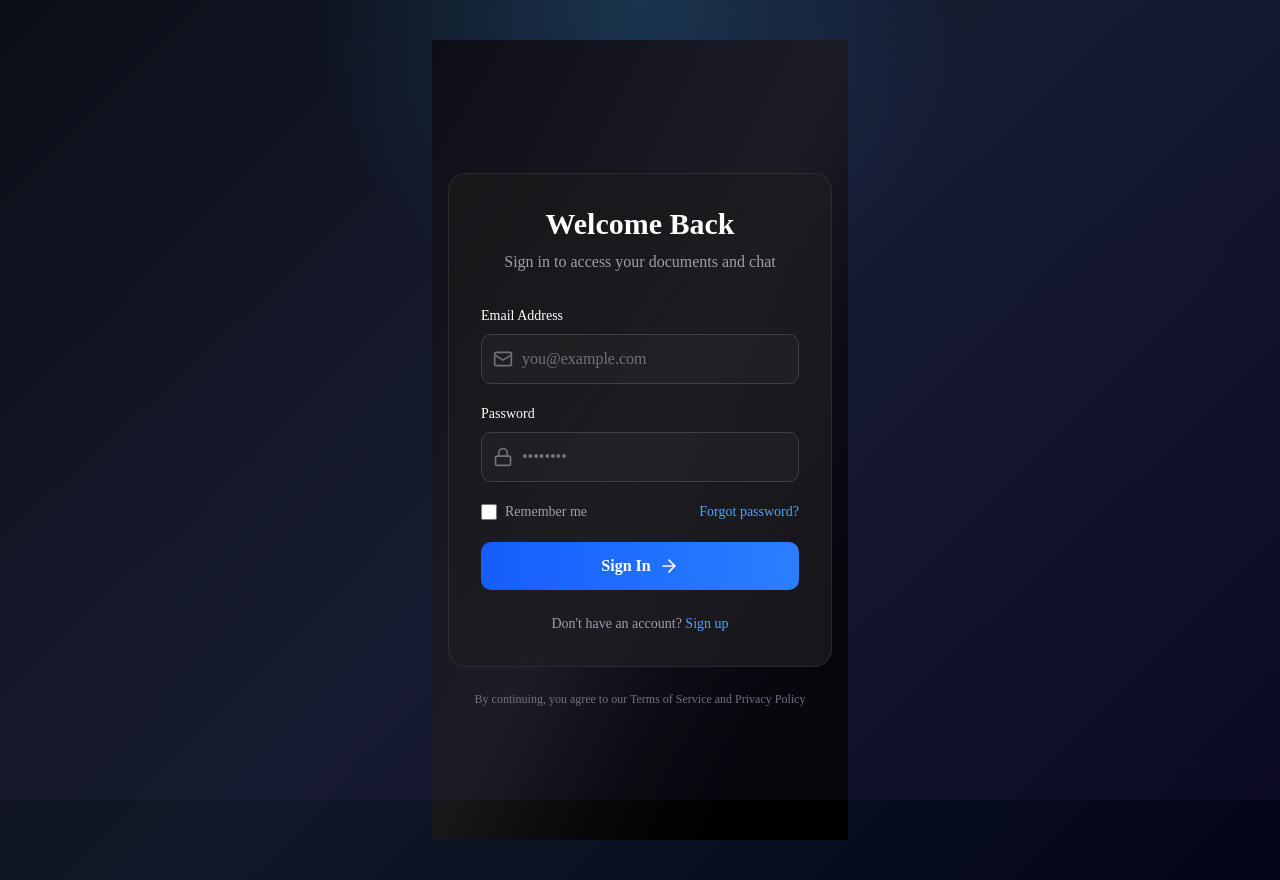
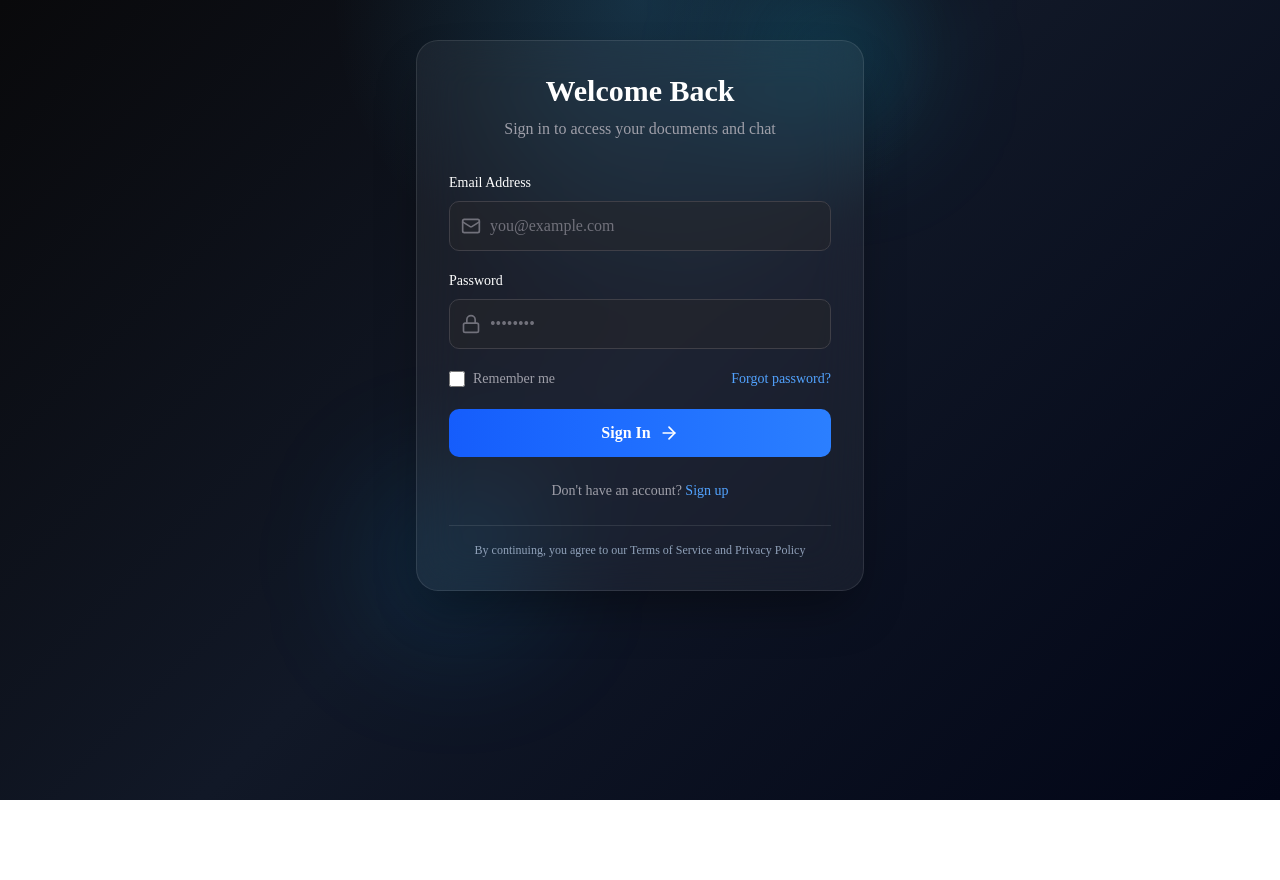
Before and after one commit to G0ncal0M0nteir0/rag-assistant, a Next.js app in the folder frontend/: page /login in a window 1280 px wide. After the commit the page ends 800 px from the top, so only its background shows below. Built offline with nearby package versions, Linux system fonts and the light colour scheme.

Commit message:
feat: changes to the register and login page background and card

```diff
--- a/frontend/app/login/page.tsx
+++ b/frontend/app/login/page.tsx
@@ -34,21 +34,16 @@ export default function LoginPage() {
   };
 
   return (
-    <div className="min-h-screen bg-[radial-gradient(circle_at_top,_rgba(56,189,248,0.18),_transparent_30%),linear-gradient(135deg,_#09090b_0%,_#111827_48%,_#020617_100%)]">
-      <div className="mx-auto w-full max-w-md px-4 py-10">
-        {registered === "1" && (
-          <div className="mb-6 rounded-2xl border border-emerald-500/20 bg-emerald-500/10 px-4 py-3 text-sm text-emerald-100 backdrop-blur-xl">
-            Registration successful. Please check your email and verify your account before logging in.
-          </div>
-        )}
-
     <AuthForm
       type="login"
       title="Welcome Back"
       subtitle="Sign in to access your documents and chat"
       onSubmit={handleSubmit}
+      notice={
+        registered === "1"
+          ? "Registration successful. Please check your email and verify your account before logging in."
+          : undefined
+      }
     />
-      </div>
-    </div>
   );
 }
--- a/frontend/components/auth/auth-form.tsx
+++ b/frontend/components/auth/auth-form.tsx
@@ -11,6 +11,7 @@ interface AuthFormProps {
   subtitle: string;
   onSubmit: (data: Record<string, string>) => Promise<void> | void;
   isLoading?: boolean;
+  notice?: string;
 }
 
 export default function AuthForm({
@@ -19,6 +20,7 @@ export default function AuthForm({
   subtitle,
   onSubmit,
   isLoading = false,
+  notice,
 }: AuthFormProps) {
   const [formData, setFormData] = useState({
     email: "",
@@ -107,25 +109,34 @@ export default function AuthForm({
   };
 
   return (
-    <main className="min-h-screen flex items-center justify-center bg-gradient-to-br from-zinc-950 via-zinc-900 to-black text-white px-4">
+    <main className="min-h-screen overflow-hidden bg-[radial-gradient(circle_at_top,_rgba(56,189,248,0.18),_transparent_30%),linear-gradient(135deg,_#09090b_0%,_#111827_48%,_#020617_100%)] px-4 py-10 text-white">
       <motion.div
         initial="hidden"
         animate="visible"
         variants={containerVariants}
-        className="w-full max-w-md"
+        className="relative mx-auto w-full max-w-md"
       >
-        {/* Background decoration */}
-        <div className="absolute inset-0 bg-gradient-to-br from-blue-500/5 to-purple-500/5 pointer-events-none" />
+        <div className="absolute -top-14 -right-10 h-36 w-36 rounded-full bg-cyan-400/20 blur-3xl" />
+        <div className="absolute -bottom-12 -left-10 h-40 w-40 rounded-full bg-sky-500/15 blur-3xl" />
 
         <motion.div
           variants={itemVariants}
-          className="relative bg-gradient-to-br from-zinc-900 to-zinc-800/50 border border-zinc-700/50 rounded-2xl p-8 backdrop-blur-xl"
+          className="relative overflow-hidden rounded-3xl border border-white/10 bg-white/5 p-8 shadow-2xl shadow-black/40 backdrop-blur-xl"
         >
           {/* Header */}
           <motion.div variants={itemVariants} className="text-center mb-8">
             <h1 className="text-3xl font-bold mb-2">{title}</h1>
             <p className="text-zinc-400">{subtitle}</p>
           </motion.div>
+
+          {notice && (
+            <motion.div
+              variants={itemVariants}
+              className="mb-6 rounded-2xl border border-emerald-500/20 bg-emerald-500/10 px-4 py-3 text-sm text-emerald-100"
+            >
+              {notice}
+            </motion.div>
+          )}
 
           {/* Form */}
           <form onSubmit={handleSubmit} className="space-y-5">
@@ -297,15 +308,13 @@ export default function AuthForm({
               </Link>
             </p>
           </motion.div>
+          <motion.p
+            variants={itemVariants}
+            className="mt-6 border-t border-white/10 pt-4 text-center text-xs text-slate-400"
+          >
+            By continuing, you agree to our Terms of Service and Privacy Policy
+          </motion.p>
         </motion.div>
-
-        {/* Bottom info text */}
-        <motion.p
-          variants={itemVariants}
-          className="text-center text-zinc-500 text-xs mt-6"
-        >
-          By continuing, you agree to our Terms of Service and Privacy Policy
-        </motion.p>
       </motion.div>
     </main>
   );
```
Also changed, not shown: 1 other file (tests, documents, lock files or other folders). Lines whose indentation alone changed are shown as unchanged.
